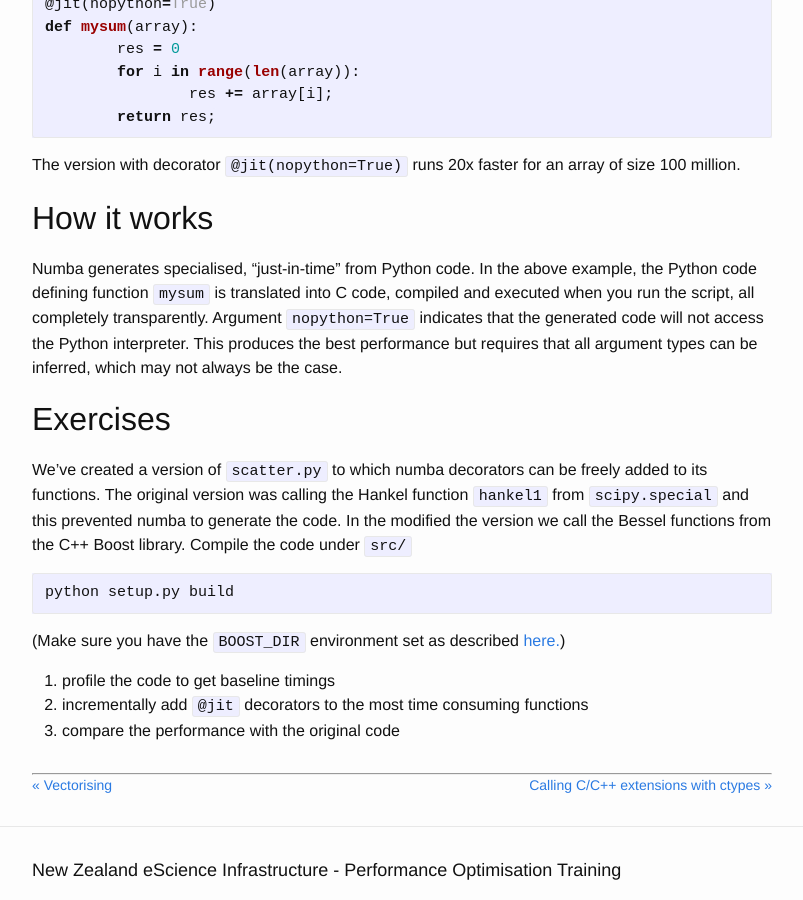
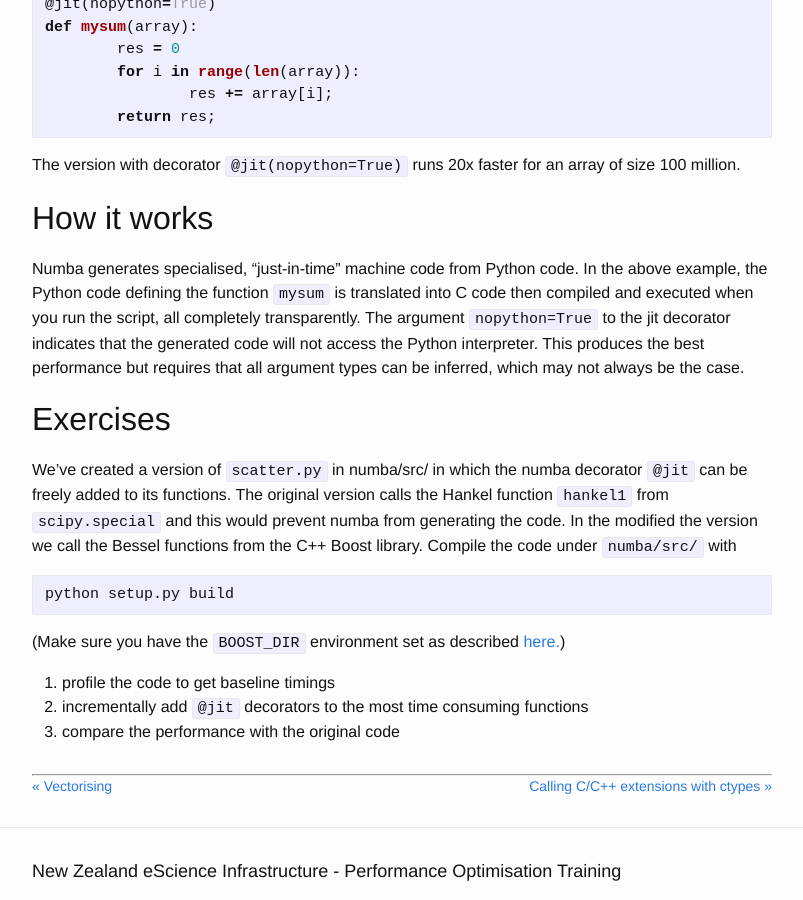
Before and after one commit to nesi/perf-training, a Jekyll site: the page built from _lessons/python-scatter/03a-numba.md, in a window 1280 px wide and 900 px high, scrolled down 1722 px. Shown: the whole window, without its empty margins (238-1041 px from the left). Built offline with Jekyll 4.4.1, drawn with Linux system fonts in a browser that asks for light colours; some of the changed text lies outside the part shown.

Commit message:
first changes to numba - location of modified scatter not clear

````diff
--- a/_lessons/python-scatter/03a-numba.md
+++ b/_lessons/python-scatter/03a-numba.md
@@ -18,14 +18,14 @@ cd numba
 
 ## Why use numba
 
-Python often runs an order of magnitude or slower than compiled C/C++ code and sometimes numpy vectorisation is not enough to get the performance boost you need. In this case you will need to implement some parts of your code as C/C++ functions and invoke these functions from your Python script.
+Python often runs at least an order of magnitude slower than compiled C/C++ code and sometimes numpy vectorisation is not enough to get the performance boost you need. In this case you will need to implement some parts of your code as C/C++ functions and invoke these functions from your Python script.
 
-Numba will translate Python functions into C and compile the code automatically, under the hood.
+Numba will translate Python functions into C and compile the code automatically under the hood.
 
 ### Pros
 
- * There is no need to know how to program C
- * Very little code change is in general required
+ * There is no need to know how to program in C
+ * Very little code change is required in general
  * Works well with numpy arrays
  * Numba supports multiple hardware (CPUs and GPUs), vectorisation, and can make your code run in parallel
 
@@ -59,12 +59,21 @@ The version with decorator `@jit(nopython=True)` runs 20x faster for an array of
 
 ## How it works
 
-Numba generates specialised, "just-in-time" from Python code. In the above example, the Python code defining function `mysum` is translated into C code, compiled and executed when you run the script, all completely transparently. Argument `nopython=True` indicates that the generated code will not access the Python interpreter. This produces the best performance but requires that all argument types can be inferred, which may not always be the case.
+Numba generates specialised, "just-in-time" machine code from Python code.
+In the above example, the Python code defining the function `mysum` is
+translated into C code then compiled and executed when you run the script, all completely transparently.
+The argument `nopython=True` to the jit decorator indicates that the generated
+code will not access the Python interpreter. This produces the best performance
+but requires that all argument types can be inferred, which may not always be the case.
 
 
 ## Exercises
 
-We've created a version of `scatter.py` to which numba decorators can be freely added to its functions. The original version was calling the Hankel function `hankel1` from `scipy.special` and this prevented numba to generate the code. In the modified the version we call the Bessel functions from the C++ Boost library. Compile the code under `src/`
+We've created a version of `scatter.py` in numba/src/ in which the numba decorator
+`@jit` can be freely added to its functions. The original version calls
+the Hankel function `hankel1` from `scipy.special` and this would prevent numba from generating the code.
+In the modified the version we call the Bessel functions from the C++ Boost library.
+Compile the code under `numba/src/` with
 ```
 python setup.py build
 ```
````
